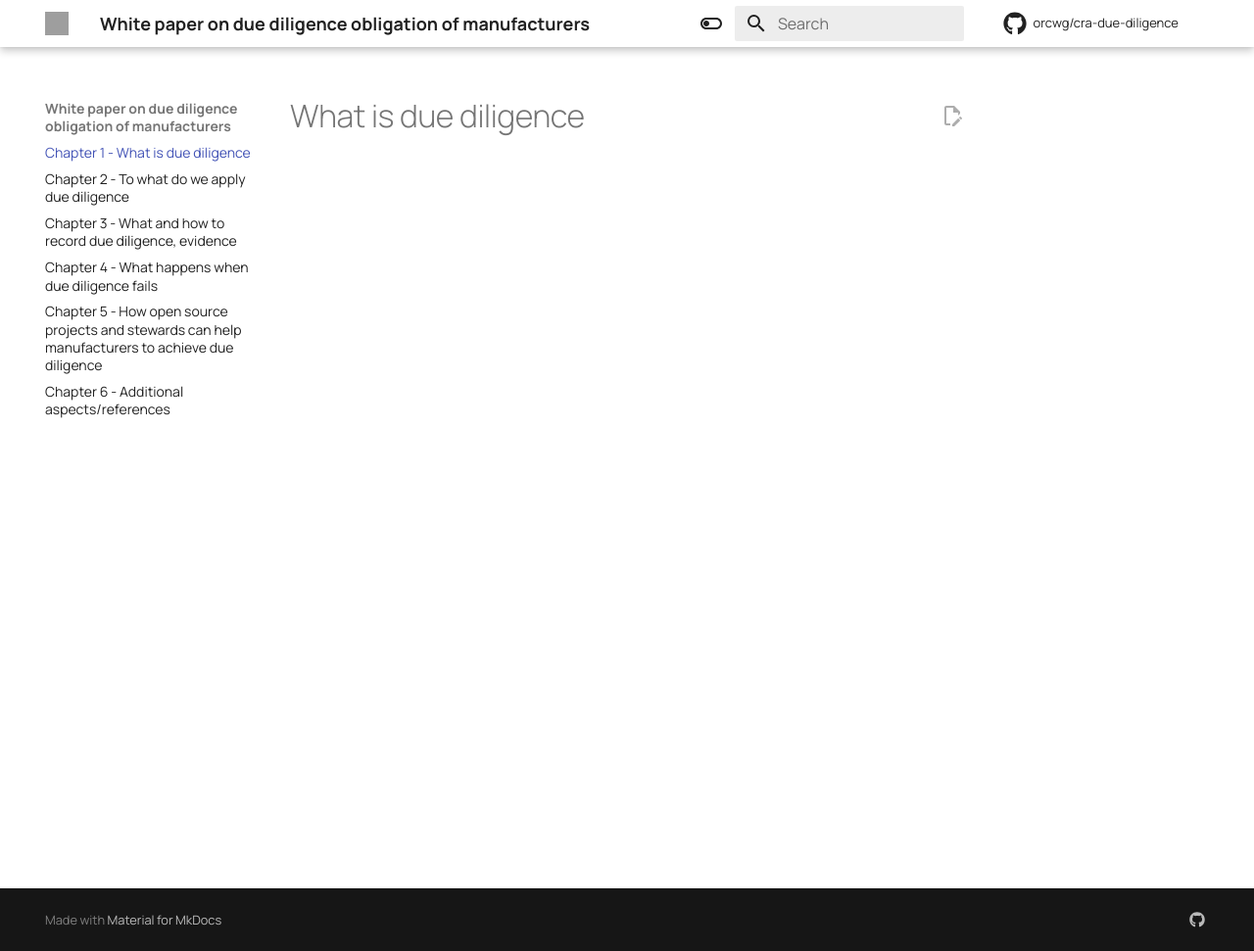
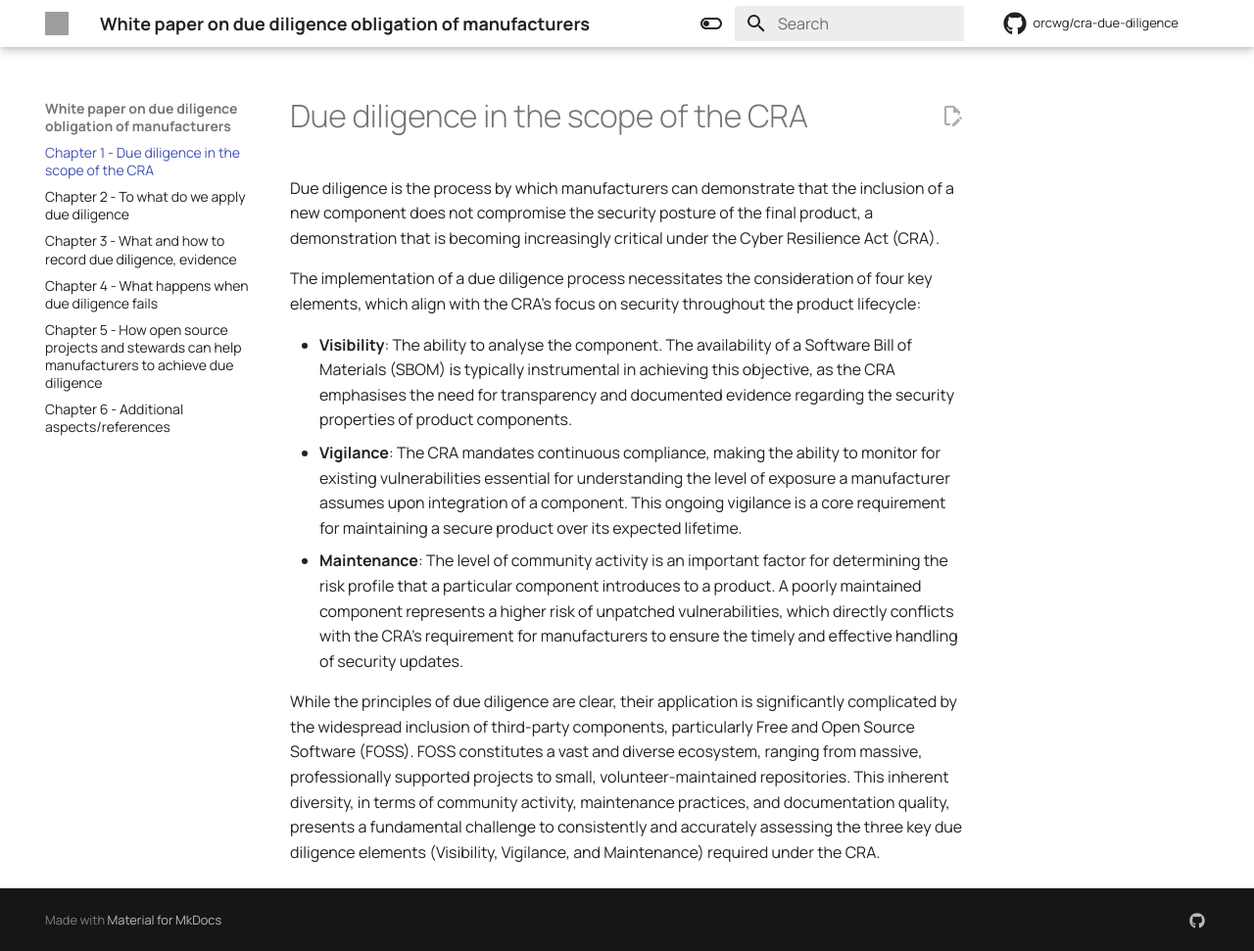
Before and after one commit to orcwg/cra-due-diligence, an MkDocs documentation site: the page built from content/01.md, in a window 1280 px wide and 971 px high. Shown: the whole window at 98% size. Built offline with MkDocs 1.6.1 and Material for MkDocs 9.7.7, drawn with Linux system fonts in a browser that asks for light colours; comment, search, counter and statistics services are not loaded; the version menu is left out; grey boxes are pictures that could not be loaded.

Commit message:
Adding the seed of Chapter 1
Chapter 2 in the Google Docs
https://docs.google.com/document/d/1_IpLqgWogDNGzN4J51L1pXQv0GsCYR4xPdn-BwXVBrk/edit?pli=1&tab=t.em8fjxfncrmt

Signed-off-by: Gergely Csatari <gergely.csatari@nokia.com>
Co-authored-by: Juan Rico <juan.rico@eclipse-foundation.org>

```diff
--- a/content/01.md
+++ b/content/01.md
@@ -1 +1,29 @@
-# What is due diligence
+# Due diligence in the scope of the CRA
+
+Due diligence is the process by which manufacturers can demonstrate that the inclusion of a new
+component does not compromise the security posture of the final product, a demonstration that is
+becoming increasingly critical under the Cyber Resilience Act (CRA).
+
+The implementation of a due diligence process necessitates the consideration of four key elements,
+which align with the CRA's focus on security throughout the product lifecycle:
+
+* **Visibility**: The ability to analyse the component. The availability of a
+  Software Bill of Materials (SBOM) is typically instrumental in achieving this objective, as the
+  CRA emphasises the need for transparency and documented evidence regarding the security properties
+  of product components.
+* **Vigilance**: The CRA mandates continuous compliance, making the ability to monitor for existing
+  vulnerabilities essential for understanding the level of exposure a manufacturer assumes upon
+  integration of a component. This ongoing vigilance is a core requirement for maintaining a secure
+  product over its expected lifetime.
+* **Maintenance**: The level of community activity is an important factor for determining the risk
+  profile that a particular component introduces to a product. A poorly maintained component
+  represents a higher risk of unpatched vulnerabilities, which directly conflicts with the CRA's
+  requirement for manufacturers to ensure the timely and effective handling of security updates.
+
+While the principles of due diligence are clear, their application is significantly complicated by
+the widespread inclusion of third-party components, particularly
+Free and Open Source Software (FOSS). FOSS constitutes a vast and diverse ecosystem, ranging from
+massive, professionally supported projects to small, volunteer-maintained repositories. This
+inherent diversity, in terms of community activity, maintenance practices, and documentation
+quality, presents a fundamental challenge to consistently and accurately assessing the three key due
+diligence elements (Visibility, Vigilance, and Maintenance) required under the CRA.
--- a/mkdocs.yml
+++ b/mkdocs.yml
@@ -1,6 +1,6 @@
 site_name: White paper on due diligence obligation of manufacturers
 nav:
-  - Chapter 1 - What is due diligence: 01.md
+  - Chapter 1 - Due diligence in the scope of the CRA: 01.md
   - Chapter 2 - To what do we apply due diligence: 02.md
   - Chapter 3 - What and how to record due diligence, evidence: 03.md
   - Chapter 4 - What happens when due diligence fails: 04.md
```
